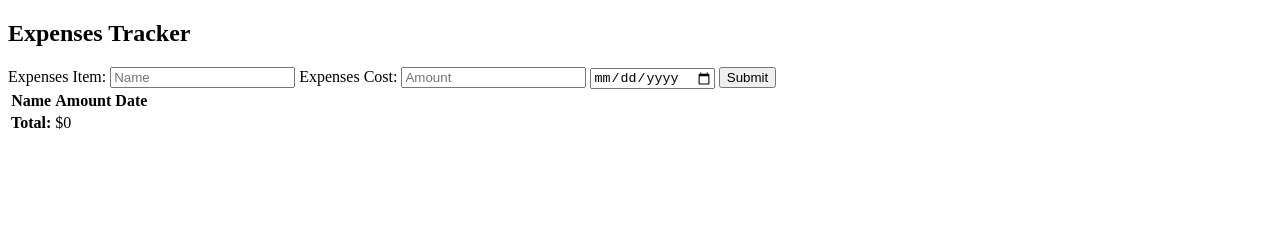
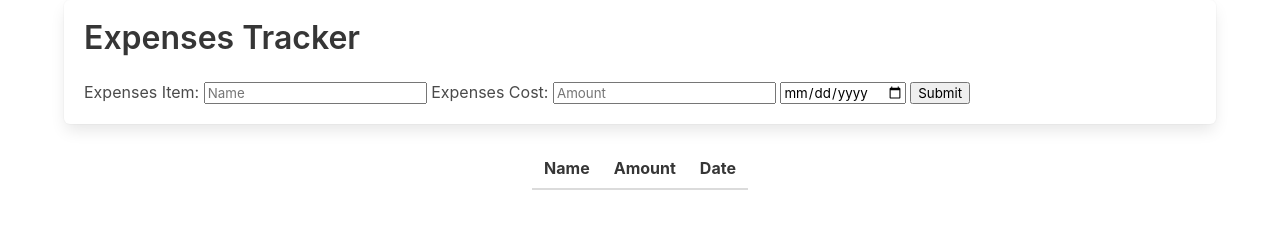
Before and after one commit to GregBDesign/Expenses-Tracker, a plain HTML site: page index.html in a window 1280 px wide. Drawn offline with nearby package versions, Linux system fonts and the light colour scheme.

Commit message:
Updates to function and styling

```diff
--- a/app.js
+++ b/app.js
@@ -1,6 +1,5 @@
 const form = document.querySelector('form');
 const expenseList = document.querySelector('#expensesList');
-const runnningTotal = document.querySelector('#runVal');
 
 //add expense item on submit
 form.addEventListener('submit', function(e){
@@ -17,16 +16,16 @@ addExpense = () => {
         newTd.textContent = form[i].value;
         newTr.append(newTd);
     }
-    deleteBtn.textContent = "X";
+    deleteBtn.classList.add("delete");
     newTr.append(deleteBtn);
     expenseList.append(newTr);
 }
 
 //delete button functionality
 expenseList.addEventListener('click', function(e){
-    if(e.target.textContent === 'X'){
         e.target.parentNode.remove();
-    }
 })
 
-//to do: running total & styling
+
+
+//to do: styling
--- a/index.html
+++ b/index.html
@@ -2,36 +2,34 @@
 <html>
     <head>
         <title>Expenses Tracker</title>
+        <link rel="stylesheet" href="https://cdn.jsdelivr.net/npm/bulma@0.9.2/css/bulma.min.css">
+        <link rel="stylesheet" href="styles.css">
     </head>
     <body>
-        <section>
-            <h1>Expenses Tracker</h1>
+        <div class="container">
+            <section class="box">
+                <h1 class="title">Expenses Tracker</h1>
                 <form>
                     <label for="Name">Expenses Item:</label>
-                    <input type="text" name="Name" placeholder="Name">
+                        <input type="text" name="Name" placeholder="Name" required>
                     <label for="Amount">Expenses Cost:</label>
-                    <input type="number" name="Amount" placeholder="Amount">
-                <input type="date">
+                        <input type="number" name="Amount" placeholder="Amount" required>
+                    <input type="date" required>
                     <button type="submit">Submit</button>
                 </form>
             </section>
             <section>
-            <table id="expensesList">
-                <thead>
+                <table id="expensesList" class="table container">
+                    <thead class="top">
                         <tr>
                             <th>Name</th>
                             <th>Amount</th>
                             <th>Date</th>
                         </tr>
                     </thead>
-                <tfoot>
-                    <tr>
-                        <th>Total:</th>
-                        <td id="runVal">$0</td>
-                    </tr>
-                </tfoot>
                 </table>
             </section>
+        </div>
         <script src="app.js"></script>
     </body>
 </html>
```
Lines whose indentation alone changed are shown as unchanged.
